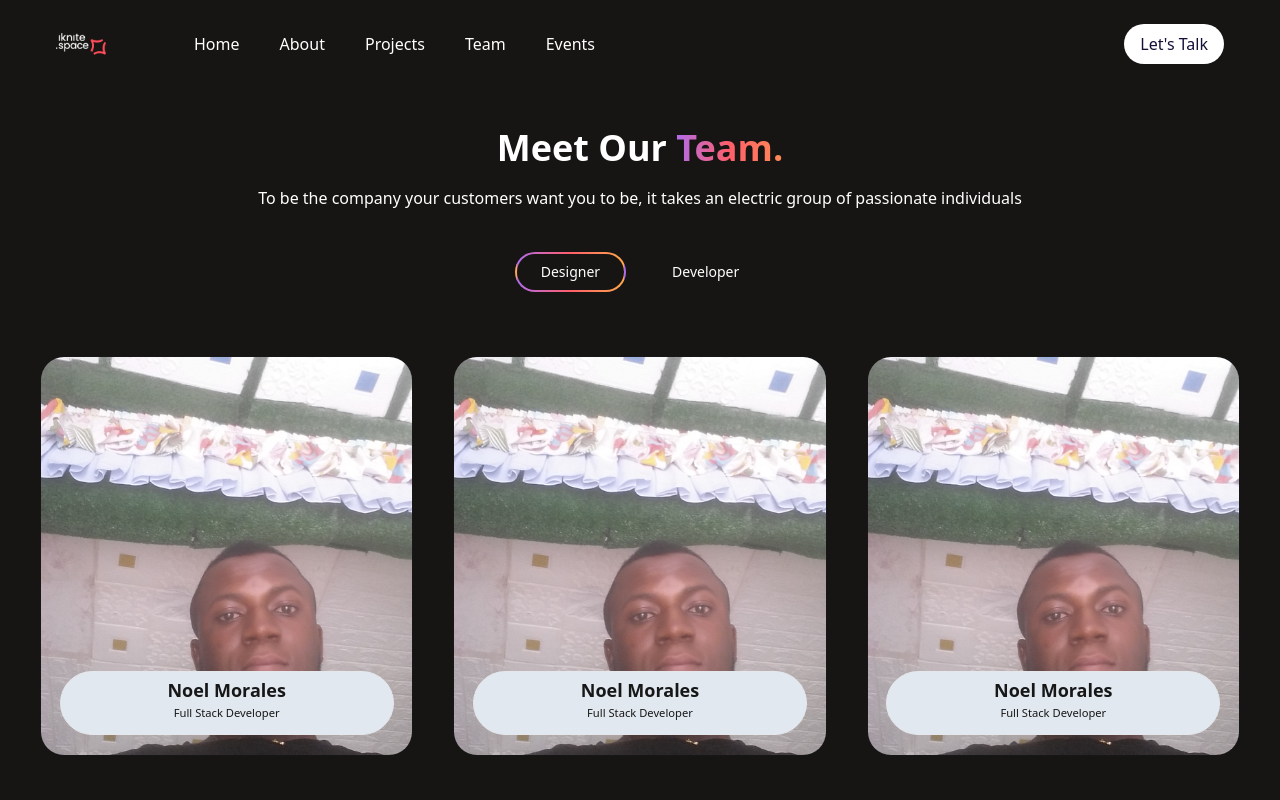
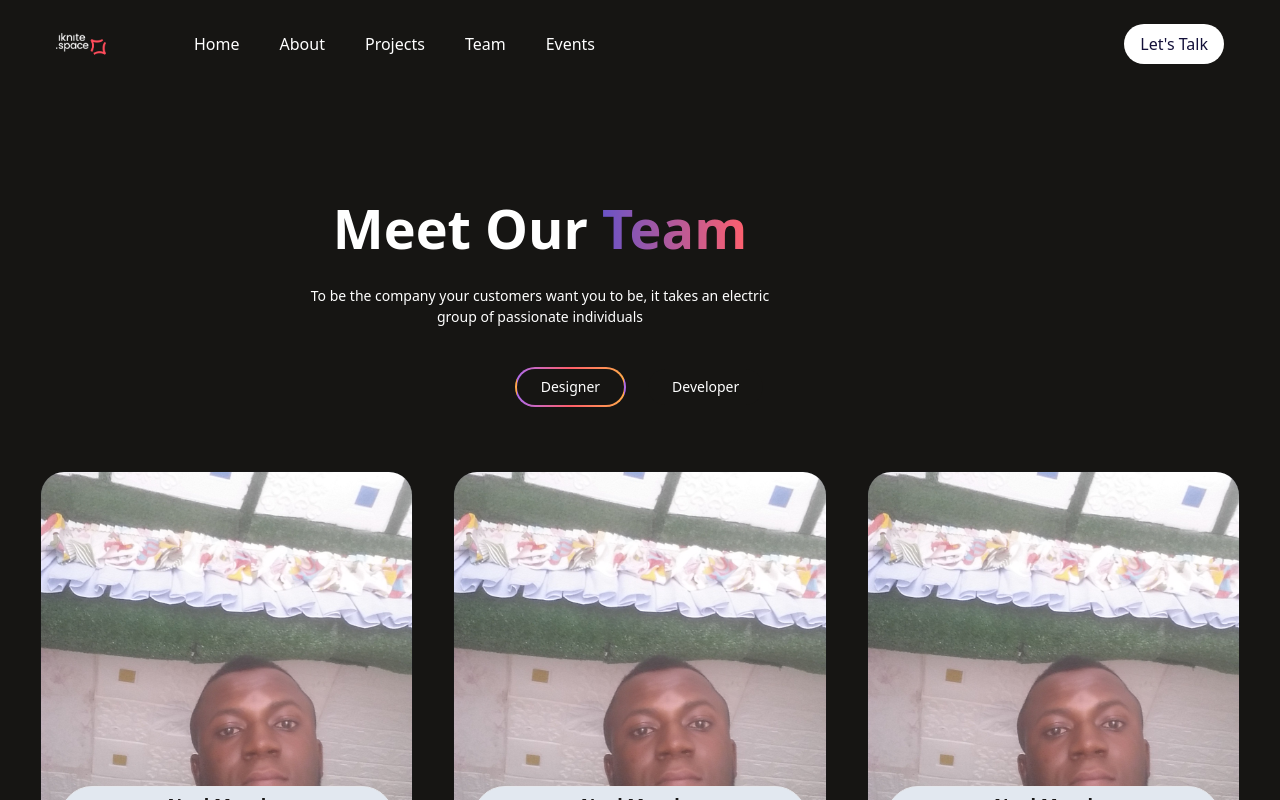
Before and after one commit to Ed-Gah/iknite-portfolio, a Next.js app: page /team in a window 1280 px wide. Shown: the top 800 px of the page. Built offline with nearby package versions, Linux system fonts and the light colour scheme; a web font is replaced by a local one.

Commit message:
done (#26)

```diff
--- a/components/team.header.component/Team.header.component.tsx
+++ b/components/team.header.component/Team.header.component.tsx
@@ -1,15 +1,17 @@
-
-
-
-export default function TeamHeader(){
-
-
-    return (
-        <section className="flex flex-col items-center justify-center">
-            <h1 className="text-xl sm:text-4xl font-bold mb-4">Meet Our <span className="text-transparent bg-clip-text bg-gradient-to-r from-[#B16CEA] via-[#FF5E69] to-[#FF8A56]">Team.</span></h1>
-            <p className="w-full sm:w-[70%] text-sm sm:text-[1rem] mx-auto text-center leading-7">
-                To be the company your customers want you to be, it takes an electric group of passionate individuals
-            </p>
-        </section>
-    )
+export default function TeamHeader() {
+  return (
+    <div className="lg:w-[1000px] pt-[60px] flex flex-col gap-4">
+      <div className="lg:text-[54px] text-center text-[25px] sm:text-[40px] text-white font-[700]">
+        Meet Our
+        <span className=" text-transparent bg-clip-text bg-gradient-to-r from-haiti-300 to-pink-800">
+          {" "}
+          Team
+        </span>
+      </div>
+      <div className="text-center text-[#FFF] md:text-[14px] text-[13px]">
+        To be the company your customers want you to be, it takes an electric<br/>
+        group of passionate individuals
+      </div>
+    </div>
+  );
 }
```
